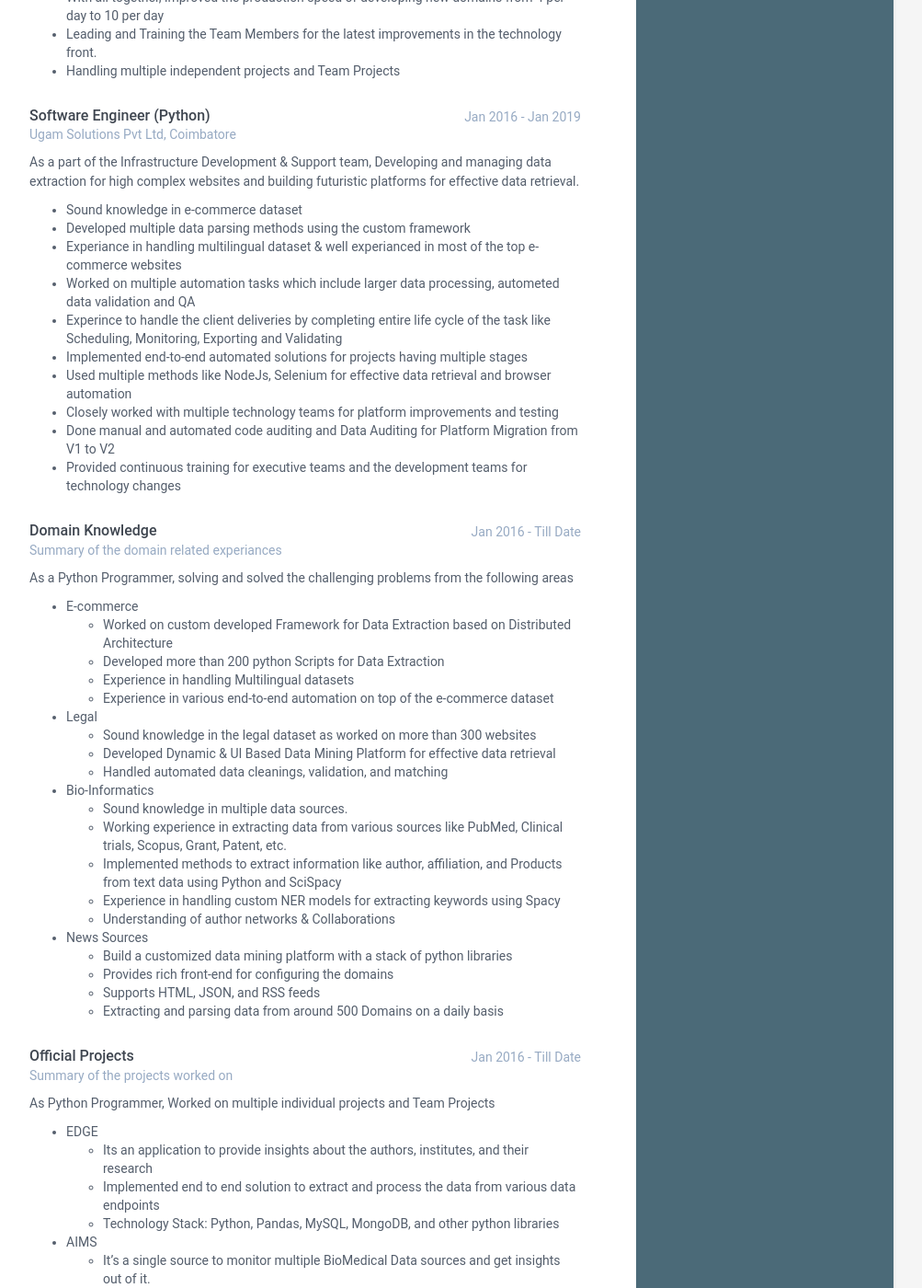
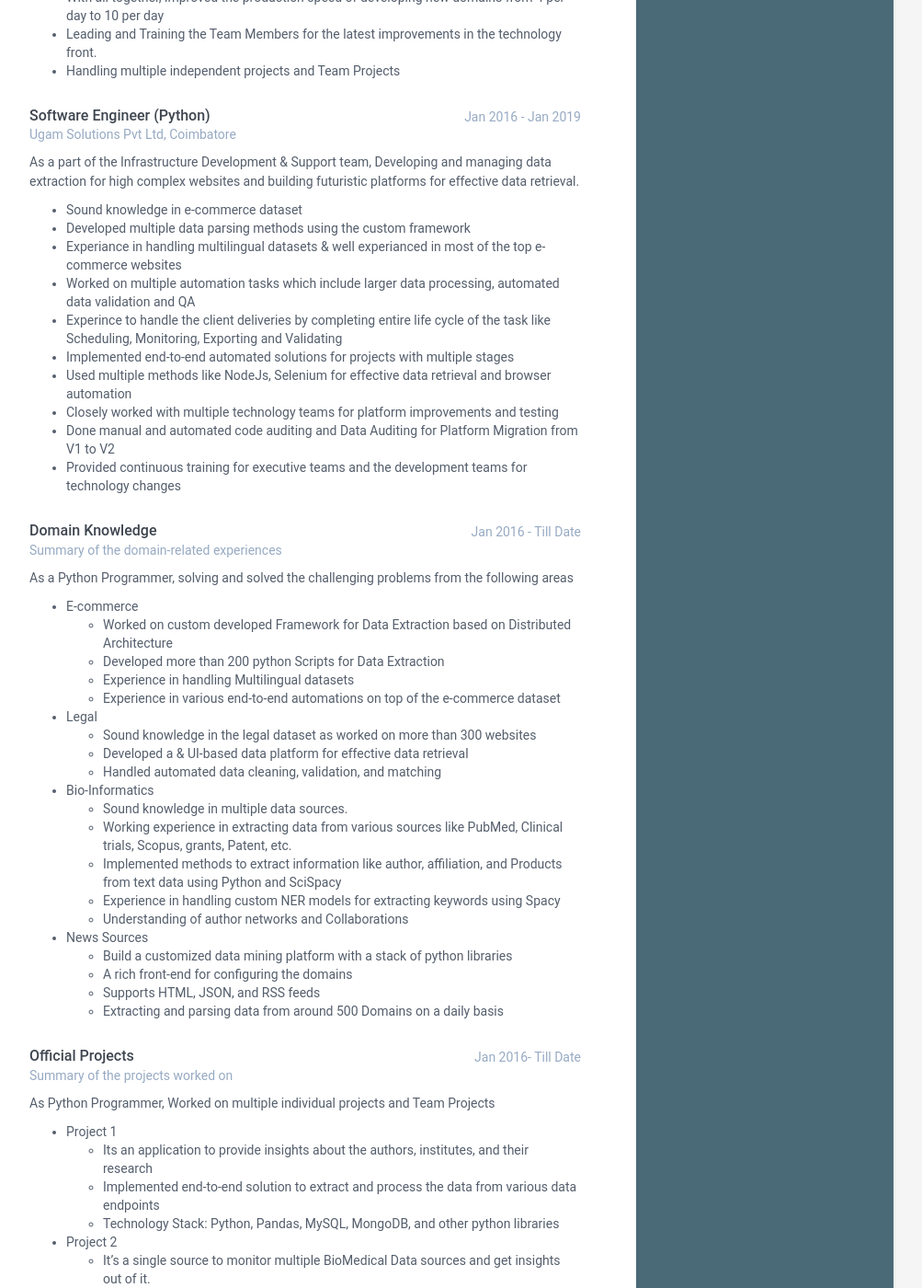
Before and after one commit to dhamodharanrk/online-cv, a Jekyll site: the page built from index.html, in a window 1280 px wide and 1400 px high, scrolled down 2043 px. Shown: the whole window at 92% size, without its empty margins (168-1171 px from the left). Built offline with Jekyll 4.4.1, drawn with Linux system fonts in a browser that asks for light colours; some of the changed text lies outside the part shown.

Commit message:
Update data.yml

```diff
--- a/_data/data.yml
+++ b/_data/data.yml
@@ -143,17 +143,17 @@ experiences:
 
         - Sound knowledge in e-commerce dataset
         - Developed multiple data parsing methods using the custom framework
-        - Experiance in handling multilingual dataset & well experianced in most of the top e-commerce websites
-        - Worked on multiple automation tasks which include larger data processing, autometed data validation and QA
+        - Experiance in handling multilingual datasets & well experianced in most of the top e-commerce websites
+        - Worked on multiple automation tasks which include larger data processing, automated data validation and QA
         - Experince to handle the client deliveries by completing entire life cycle of the task like Scheduling, Monitoring, Exporting and Validating
-        - Implemented end-to-end automated solutions for projects having multiple stages
+        - Implemented end-to-end automated solutions for projects with multiple stages
         - Used multiple methods like NodeJs, Selenium for effective data retrieval and browser automation
         - Closely worked with multiple technology teams for platform improvements and testing
         - Done manual and automated code auditing and Data Auditing for Platform Migration from V1 to V2
         - Provided continuous training for executive teams and the development teams for technology changes
   - role: Domain Knowledge
     time: Jan 2016 - Till Date
-    company: Summary of the domain related experiances
+    company: Summary of the domain-related experiences
     details: >
       As a Python Programmer, solving and solved the challenging problems
       from the following areas
@@ -162,50 +162,50 @@ experiences:
             - Worked on custom developed Framework for Data Extraction based on Distributed Architecture
             - Developed more than 200 python Scripts for Data Extraction
             - Experience in handling Multilingual datasets
-            - Experience in various end-to-end automation on top of the e-commerce dataset
+            - Experience in various end-to-end automations on top of the e-commerce dataset
 
         - Legal
             - Sound knowledge in the legal dataset as worked on more than 300 websites
-            - Developed Dynamic & UI Based Data Mining Platform for effective data retrieval
-            - Handled automated data cleanings, validation, and matching
+            - Developed a & UI-based data platform for effective data retrieval
+            - Handled automated data cleaning, validation, and matching
 
         - Bio-Informatics
             - Sound knowledge in multiple data sources.
-            - Working experience in extracting data from various sources like PubMed, Clinical trials, Scopus, Grant, Patent, etc.
+            - Working experience in extracting data from various sources like PubMed, Clinical trials, Scopus, grants, Patent, etc.
             - Implemented methods to extract information like author, affiliation, and Products from text data using Python and SciSpacy
             - Experience in handling custom NER models for extracting keywords using Spacy
-            - Understanding of author networks & Collaborations
+            - Understanding of author networks and Collaborations
 
         - News Sources
             - Build a customized data mining platform with a stack of python libraries
-            - Provides rich front-end for configuring the domains
+            - A rich front-end for configuring the domains
             - Supports HTML, JSON, and RSS feeds
             - Extracting and parsing data from around 500 Domains on a daily basis
   - role: Official Projects
-    time: Jan 2016 - Till Date
+    time: Jan 2016- Till Date
     company: Summary of the projects worked on
     details: >
       As Python Programmer, Worked on multiple individual projects and Team
       Projects
 
-        - EDGE
+        - Project 1
             - Its an application to provide insights about the authors, institutes, and their research
-            - Implemented end to end solution to extract and process the data from various data endpoints
+            - Implemented end-to-end solution to extract and process the data from various data endpoints
             - Technology Stack: Python, Pandas, MySQL, MongoDB, and other python libraries
 
-        - AIMS
+        - Project 2
             - It's a single source to monitor multiple BioMedical Data sources and get insights out of it.
             - Designed and implemented pipelines to process data from various sources using a single Framework on top of Apache Airflow
             - Developed a complete customized Framework to extract and process news data from various domains
             - Implemented common functionality used by all the team members.
             - Technology Stack: Python, Apache Airflow, Pandas, Spacy, and many more other libraries
 
-        - Covid19 Dashboard
-            - Provides complete insights about the covid19
-            - Responsible for developing and providing support to data pipelines for the Dashboard
+        - Project 3
+            - Provides detailed information about the covid19
+            - Responsible for developing and providing support for data pipelines for the Dashboard
             - Technology Stack: Python, Pandas, Airflow, MySQL, MongoDB
 
-        - Daily News Alerts
+        - Project 4
             - Extracting news from various sources and providing daily data delivery to multiple teams
             - Responsible to automate end to end pipelines to ensure break free data delivery
             - Technology Stack: Python, Pandas, cron jobs, MongoDB
@@ -227,26 +227,26 @@ publications:
   title: Certifictaions
   intro: ""
   papers:
-    - title: Diploma in Python Programing
+    - title: Diploma in Python Programming
       authors: Beginner to Advanced Python Programmer
       conference: Shaw Academy
     - title: Data Science using Python
-      authors: Data Handling, Data Modelling & Machine Learning
-      conference: Analytixlabs, Bangalore.
-    - title: Diploma in Project Management - On Going
+      authors: Data Handling, Data modeling, and Machine Learning
+      conference: AnalytixLabs, Bangalore.
+    - title: Diploma in Project Management, Ongoing
       authors: Agile Project Management skills
       conference: Shaw Academy
-    - title: The Complete Python Pro Bootcamp for 2021 - On Going
+    - title: The Complete Python Pro Bootcamp for 2021, Ongoing
       authors: To Learn the latest Tools and Technologies used for various Python
         Programming
       conference: Udemy
-    - title: Spark and Python for Big Data with PySpark - On Going
+    - title: Spark and Python for Big Data with PySpark, Ongoing
       authors: Spark Streaming, Machine Learning, Spark 2.0 DataFrames, and more
       conference: Udemy
 projects:
   title: Personal Projects
   intro: >
-    Being curious about the latest technologies and passion towards programming,
+    Being curious about the latest technologies and passionate about programming,
   assignments:
     - title: MrSnippets
       link: https://pypi.org/project/MrSnippets/
@@ -256,10 +256,10 @@ projects:
       tagline: Fast & accurate way of cropping faces from a batch of images in directory
     - title: Python Learning Platform
       link: https://www.dhamodharanrk.com/lets_learn/
-      tagline: Simple inititive to provide easy learning solution for begineers
+      tagline: Simple initiative to provide easy learning solution for beginning learners
     - title: MrMap
       link: "#"
-      tagline: Extract place names from a URL or text, and add context to those names
+      tagline: Extract place names from a URL or text, and add context to those names.
     - title: MrScraper
       link: "#"
       tagline: Framework to extract and process data with minimal coding experience
@@ -275,7 +275,7 @@ skills:
       level: 91.5%
     - name: ETL Pipelines (Custom Frameworks, Apache Airflow , Luigi)
       level: 93.4%
-    - name: Web Development(Flask, Django, Open API)
+    - name: Web Development (Flask, Django, Open API)
       level: 41.6%
     - name: Machine Learning Models & Libraries
       level: 34.7%
```
